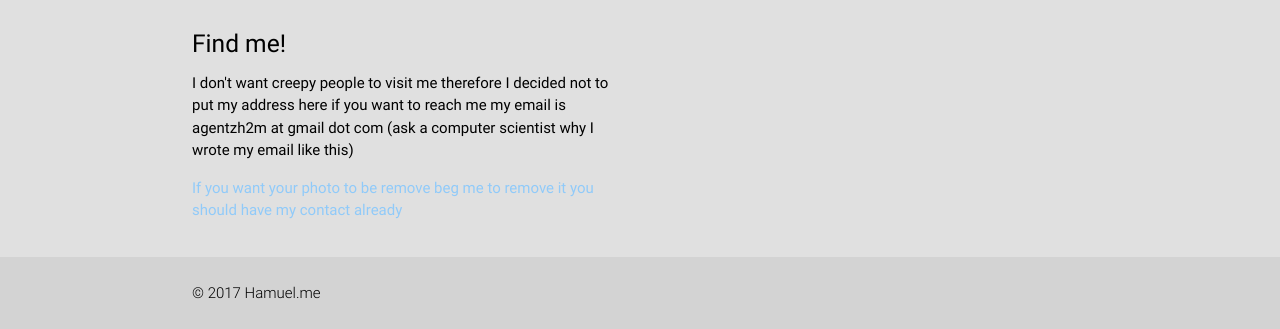
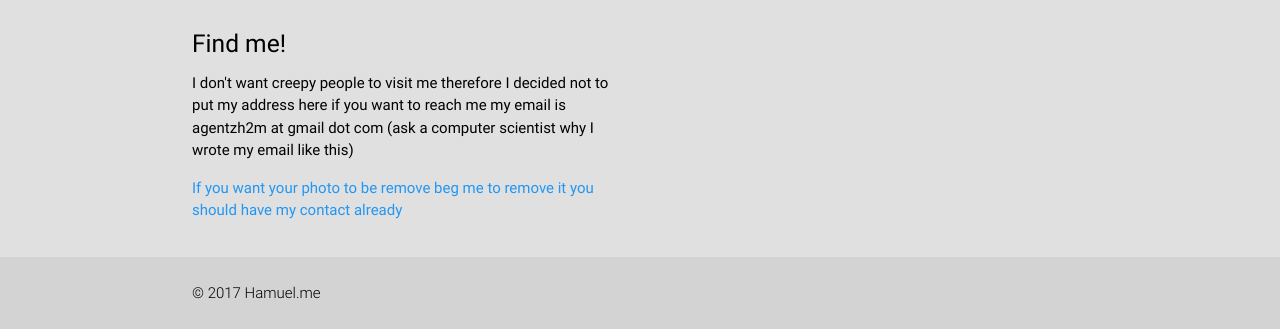
Before and after one commit to agentzh2m/hamuel_web, a plain HTML site: page content/index.html in a window 1280 px wide. Shown: the part 1886-2215 px from the top of the page. Drawn offline with nearby package versions, Linux system fonts and the light colour scheme.

Commit message:
mod index to reflect changes

```diff
--- a/content/index.html
+++ b/content/index.html
@@ -55,7 +55,6 @@
  	<ul class="col s6">
                 <li> Link to my resume <a href="asset/ham.pdf"> Click here </a> </li>
  		<li> Add hamnet sub website to display all of my videos </li>
- 		<li> Add a download link to my resume (I need to recreate another one) </li>
  	</ul>
  	</div>
     <h2 id="whoami" class="header left black-text section scrollspy">WhoAmI</h2><i class="large material-icons">person</i>
@@ -147,7 +146,7 @@
               <div class="col l6 s12">
                 <h5 class="black-text">Find me!</h5>
                 <p class="black-text text-lighten-4">I don't want creepy people to visit me therefore I decided not to put my address here if you want to reach me my email is agentzh2m at gmail dot com (ask a computer scientist why I wrote my email like this)</p>
-                <p class="blue-text text-lighten-3">
+                <p class="blue-text">
                 	If you want your photo to be remove beg me to remove it you should have my contact already
                 </p>
 
```
